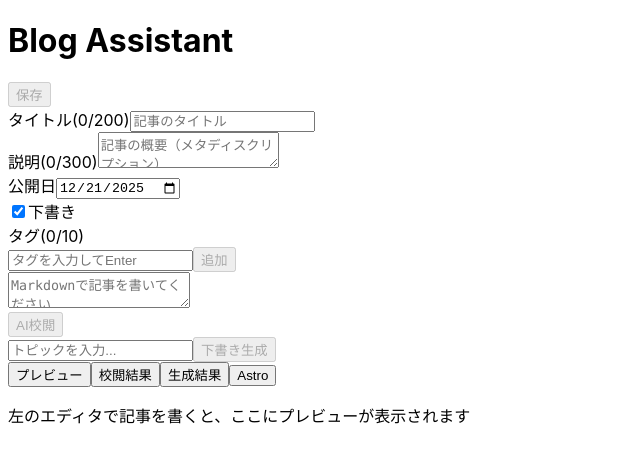
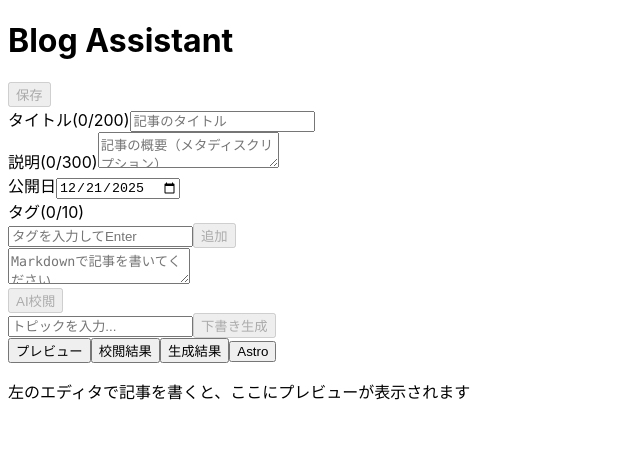
Before and after one commit to ring-ring-o/tech-blog, a React (Vite) app in the folder tools/blog-assistant/client/: page / in a window 1280 px wide. Shown: the top 462 px of the page, without its empty margins (0-640 px from the left). Built offline with nearby package versions, Linux system fonts and the light colour scheme.

Commit message:
フロントマター部分の修正

```diff
--- a/tools/blog-assistant/client/src/App.tsx
+++ b/tools/blog-assistant/client/src/App.tsx
@@ -15,7 +15,6 @@ const defaultFrontmatter: ArticleFrontmatter = {
   description: '',
   publishedAt: new Date().toISOString().split('T')[0],
   tags: [],
-  draft: true,
 }
 
 type Tab = 'preview' | 'review' | 'generate' | 'astro'
@@ -56,7 +55,6 @@ export default function App() {
         const descMatch = yamlContent.match(/description:\s*["'](.+?)["']/)
         const dateMatch = yamlContent.match(/publishedAt:\s*(\S+)/)
         const tagsMatch = yamlContent.match(/tags:\s*\[(.+?)\]/)
-        const draftMatch = yamlContent.match(/draft:\s*(true|false)/)
 
         const newFrontmatter: ArticleFrontmatter = {
           title: titleMatch?.[1] || '',
@@ -67,7 +65,6 @@ export default function App() {
                 .split(',')
                 .map((t) => t.trim().replace(/["']/g, ''))
             : [],
-          draft: draftMatch?.[1] === 'true',
         }
 
         setFrontmatter(newFrontmatter)
--- a/tools/blog-assistant/client/src/components/FrontmatterForm.tsx
+++ b/tools/blog-assistant/client/src/components/FrontmatterForm.tsx
@@ -78,9 +78,8 @@ export function FrontmatterForm({ value, onChange }: FrontmatterFormProps) {
         />
       </div>
 
-      {/* Date and Draft */}
-      <div className="flex gap-4">
-        <div className="flex-1">
+      {/* Date */}
+      <div>
         <label className="block text-sm font-medium text-gray-700 mb-1">
           公開日
         </label>
@@ -90,18 +89,6 @@ export function FrontmatterForm({ value, onChange }: FrontmatterFormProps) {
           onChange={(e) => handleChange('publishedAt', e.target.value)}
           className="w-full px-3 py-2 border rounded-lg focus:outline-none focus:ring-2 focus:ring-blue-500"
         />
-        </div>
-        <div className="flex items-end">
-          <label className="flex items-center gap-2 cursor-pointer">
-            <input
-              type="checkbox"
-              checked={value.draft}
-              onChange={(e) => handleChange('draft', e.target.checked)}
-              className="w-4 h-4 text-blue-600 border-gray-300 rounded focus:ring-blue-500"
-            />
-            <span className="text-sm font-medium text-gray-700">下書き</span>
-          </label>
-        </div>
       </div>
 
       {/* Tags */}
--- a/tools/blog-assistant/shared/types.ts
+++ b/tools/blog-assistant/shared/types.ts
@@ -7,7 +7,6 @@ export interface ArticleFrontmatter {
   publishedAt: string
   updatedAt?: string
   tags: string[]
-  draft?: boolean
 }
 
 /**
```
Also changed, not shown: 1 other file (tests, documents, lock files or other folders). Lines whose indentation alone changed are shown as unchanged.
